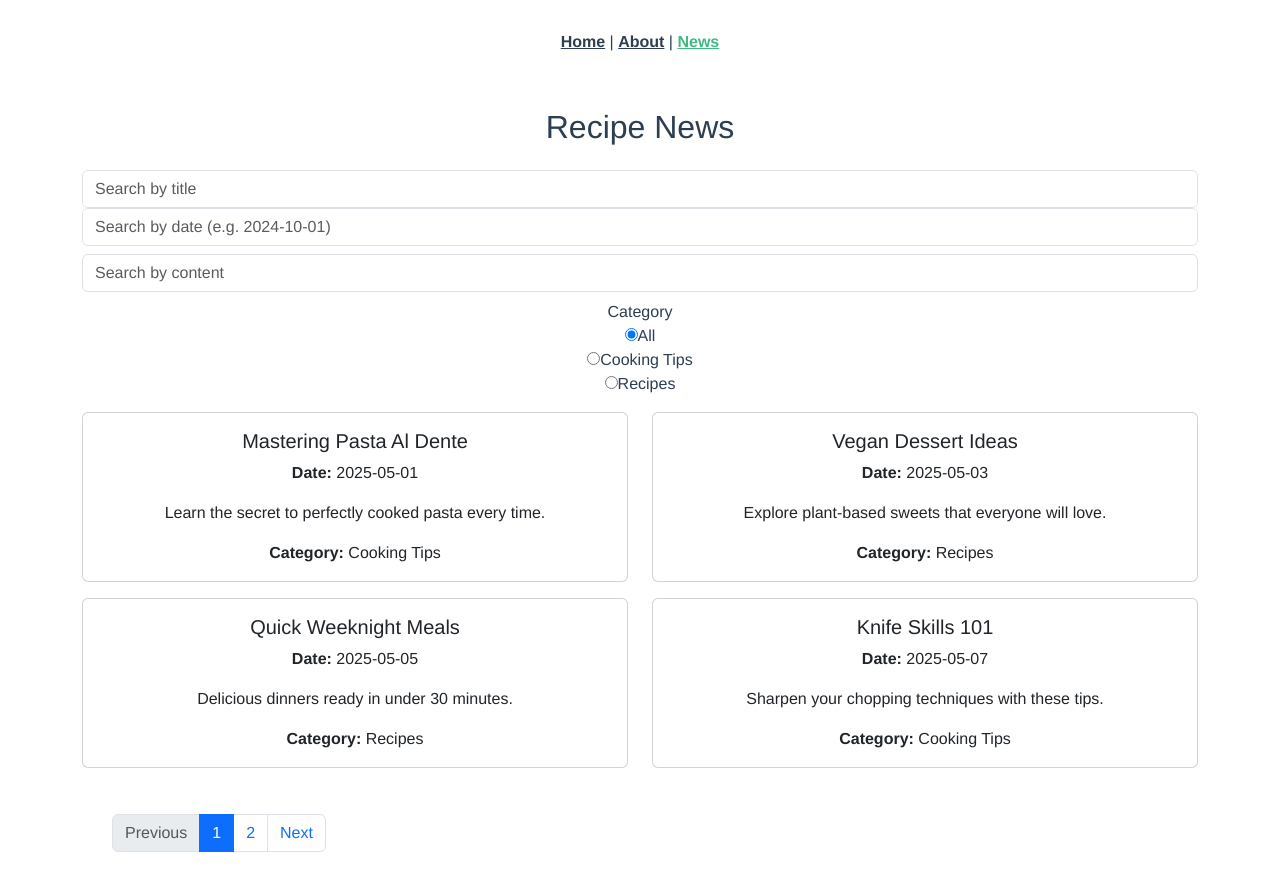
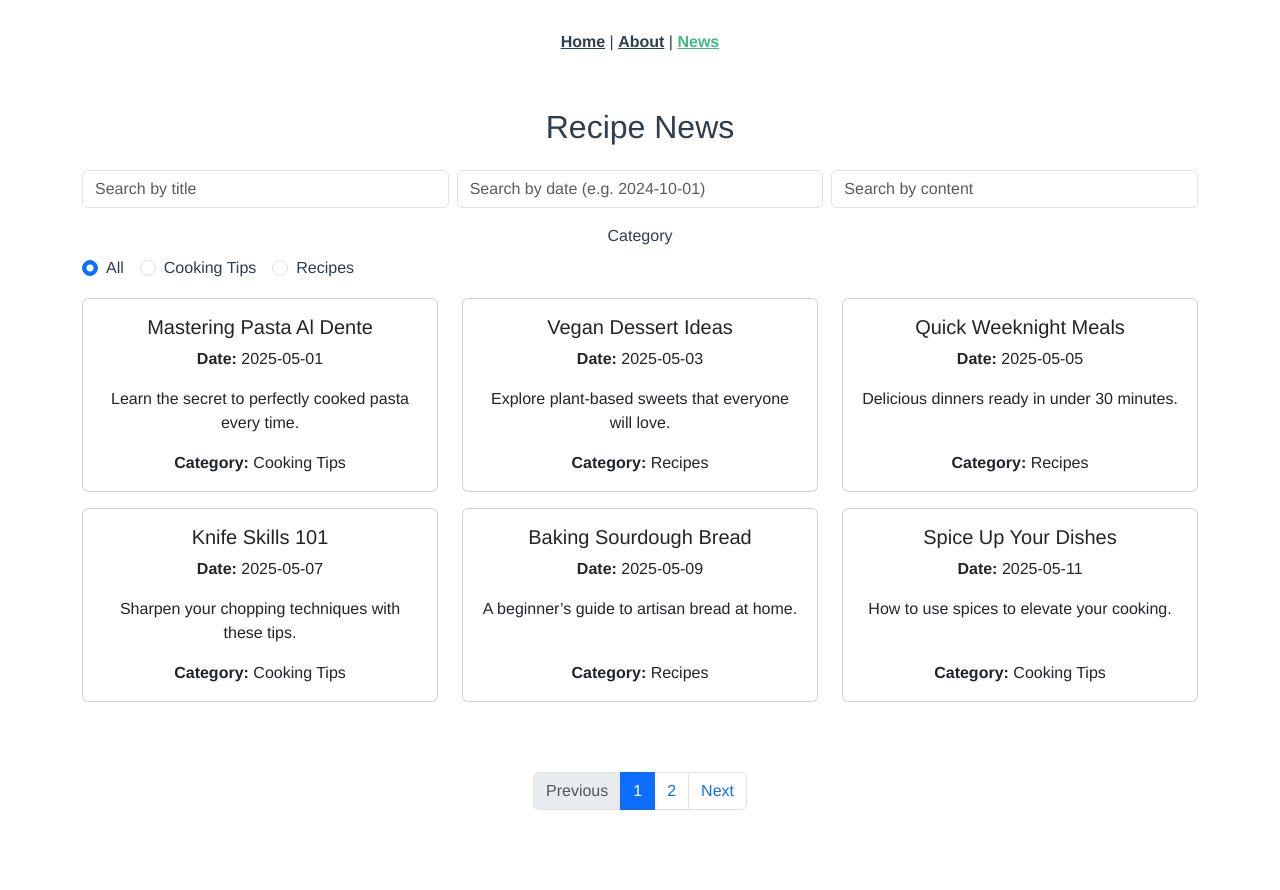
Before and after one commit to sarthakp107/HD-interface, a Vue app: page /news in a window 1280 px wide. Shown: the top 890 px of the page. Built offline with nearby package versions, Linux system fonts and the light colour scheme.

Commit message:
added more news

```diff
--- a/src/data/news.json
+++ b/src/data/news.json
@@ -40,5 +40,40 @@
     "title": "Spice Up Your Dishes",
     "content": "How to use spices to elevate your cooking.",
     "category": "Cooking Tips"
+  },
+  {
+    "id": 7,
+    "date": "2025-05-21",
+    "title": "Momo",
+    "content": "Nepali Dish famous in India",
+    "category": "Recipes"
+  },
+  {
+    "id": 8,
+    "date": "2025-05-14",
+    "title": "Daal Bhaat",
+    "content": "Nepali dish",
+    "category": "Recipes"
+  },
+  {
+    "id": 9,
+    "date": "2025-05-18",
+    "title": "Risotoo",
+    "content": "Cooking Risotoo is not Hard",
+    "category": "Cooking Tips"
+  },
+  {
+    "id": 10,
+    "date": "2025-05-11",
+    "title": "Achaar",
+    "content": "Tomato Pickle is not good, Dont use",
+    "category": "Cooking Tips"
+  },
+  {
+    "id": 11,
+    "date": "2025-05-19",
+    "title": "Ramen",
+    "content": "Japanese Ramen",
+    "category": "Recipes"
   }
 ]
--- a/src/views/News.vue
+++ b/src/views/News.vue
@@ -1,58 +1,80 @@
 <template>
   <div class="container my-4">
-    <h2 class="mb-4">Recipe News</h2>
-    <div class="mb-3">
+    <h2 class="mb-4 text-center">Recipe News</h2>
+
+    <!-- Search Inputs -->
+    <div class="row g-2 mb-3">
+      <div class="col-12 col-sm-6 col-md-4">
         <input
           v-model="titleQuery"
           type="text"
           class="form-control"
           placeholder="Search by title"
         />
-<!-- Date Search -->
+      </div>
+      <div class="col-12 col-sm-6 col-md-4">
         <input
           v-model="dateQuery"
           type="text"
-    class="form-control mb-2"
+          class="form-control"
           placeholder="Search by date (e.g. 2024-10-01)"
         />
-
-  <!-- Content Search -->
+      </div>
+      <div class="col-12 col-md-4">
         <input
           v-model="contentQuery"
           type="text"
-    class="form-control mb-2"
+          class="form-control"
           placeholder="Search by content"
         />
+      </div>
+    </div>
 
+    <!-- Category Radio Buttons -->
+    <div class="mb-3">
+      <label class="form-label">Category</label>
+      <div class="d-flex flex-wrap gap-3">
+        <div class="form-check">
+          <input type="radio" id="All" class="form-check-input" v-model="categoryFilter" value="" />
+          <label class="form-check-label" for="All">All</label>
+        </div>
+        <div class="form-check">
+          <input type="radio" id="Cooking Tips" class="form-check-input" v-model="categoryFilter" value="Cooking Tips" />
+          <label class="form-check-label" for="Cooking Tips">Cooking Tips</label>
+        </div>
+        <div class="form-check">
+          <input type="radio" id="Recipes" class="form-check-input" v-model="categoryFilter" value="Recipes" />
+          <label class="form-check-label" for="Recipes">Recipes</label>
+        </div>
+      </div>
+    </div>
 
-
-      <label for="">Category</label><br>
-      <input type="radio" id="All" v-model="categoryFilter" value="" />
-<label for="All"> All</label><br>
-      <input type="radio" id="Cooking Tips" v-model="categoryFilter" value="Cooking Tips"/>
-      <label for="Cooking Tips"> Cooking Tips</label><br>
-      <input type="radio" id="Recipes" v-model="categoryFilter" value="Recipes"/>
-      <label for="Recipes"> Recipes</label>
-
-    </div>
+    <!-- News Cards -->
     <div class="row">
-      <div v-for="item in paginatedNews" :key="item.id" class="col-md-6 mb-3">
-        <div class="card">
-          <div class="card-body">
+      <div v-for="item in paginatedNews" :key="item.id" class="col-12 col-sm-6 col-lg-4 mb-3">
+        <div class="card h-100">
+          <div class="card-body d-flex flex-column">
             <h5 class="card-title">{{ item.title }}</h5>
             <p class="card-text"><strong>Date:</strong> {{ item.date }}</p>
             <p class="card-text">{{ item.content }}</p>
-            <p class="card-text"><strong>Category:</strong> {{ item.category }}</p>
+            <p class="card-text mt-auto"><strong>Category:</strong> {{ item.category }}</p>
           </div>
         </div>
       </div>
     </div>
-    <nav>
-      <ul class="pagination">
+
+    <!-- Pagination -->
+    <nav class="mt-4">
+      <ul class="pagination justify-content-center">
         <li class="page-item" :class="{ disabled: currentPage === 1 }">
           <button class="page-link" @click="currentPage--">Previous</button>
         </li>
-        <li v-for="page in totalPages" :key="page" class="page-item" :class="{ active: page === currentPage }">
+        <li
+          v-for="page in totalPages"
+          :key="page"
+          class="page-item"
+          :class="{ active: page === currentPage }"
+        >
           <button class="page-link" @click="currentPage = page">{{ page }}</button>
         </li>
         <li class="page-item" :class="{ disabled: currentPage === totalPages }">
@@ -76,7 +98,7 @@ export default {
     contentQuery: '',
       categoryFilter: '',
       currentPage: 1,
-      itemsPerPage: 4,
+      itemsPerPage: 6,
     };
   },
   computed: {
```
Lines whose indentation alone changed are shown as unchanged.
